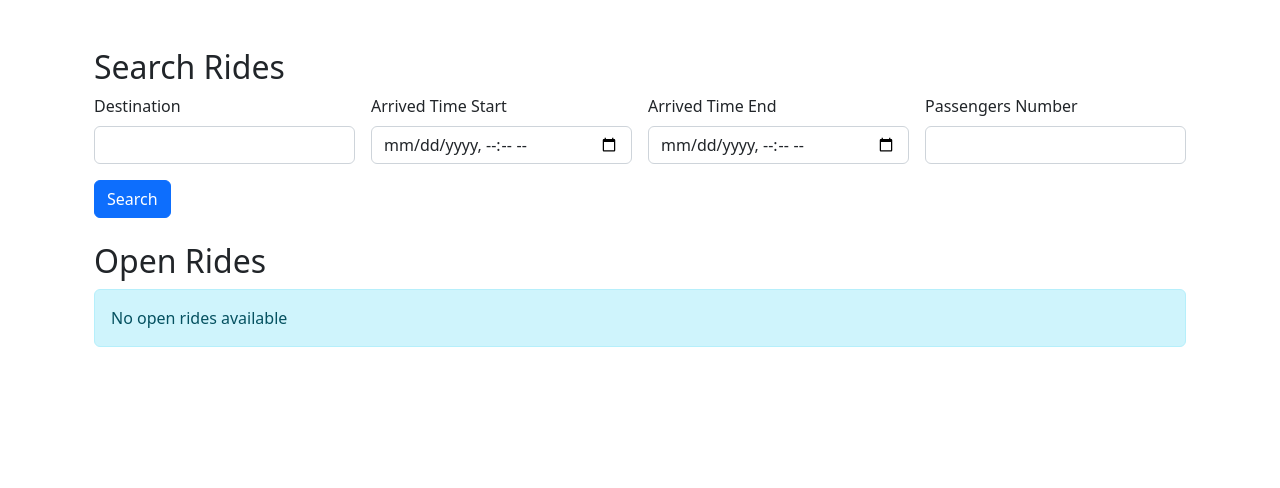
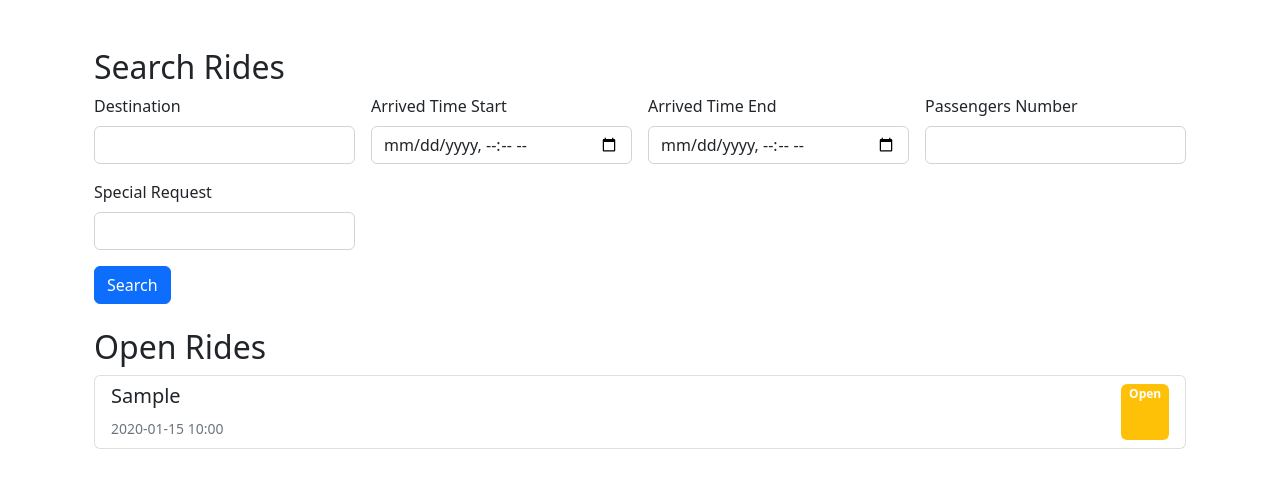
Before and after one commit to Zack890924/HW1_568, a Django app: page /rides/ride-list/ in a window 1280 px wide. Shown: the part 72-560 px from the top of the page. Run offline with Django 5.2, Linux system fonts and the light colour scheme; a user stored in the database is signed in; tables that the repository leaves empty hold one stand-in row (values such as "Sample post").

Commit message:
add special request search

```diff
--- a/web-app/rides/templates/rides/ride_list.html
+++ b/web-app/rides/templates/rides/ride_list.html
@@ -19,6 +19,10 @@
         <div class="col-md-3">
             <label for="passengers" class="form-label">Passengers Number</label>
             <input type="number" class="form-control" id="passengers" name="passengers" min="1" value="{{ passengers }}">
+        </div>
+        <div class="col-md-3">
+            <label for="special_request" class="form-label">Special Request</label>
+            <input type="text" class="form-control" id="special_request" name="special_request" value="{{ special_request }}">
         </div>
         <div class="col-12">
             <button type="submit" class="btn btn-primary">Search</button>
--- a/web-app/rides/views.py
+++ b/web-app/rides/views.py
@@ -36,15 +36,15 @@ class OpenRideListView(ListView):
         qs = qs.annotate(
             total_people=F('owner_passengers') + Coalesce(Sum('ride_share__passenger'), Value(0))
         )
-        # 过滤条件：如果 Ride 有司机，则要求 total_people <= driver__maxPassengers；
-        # 如果 Ride 没有司机，则暂时保留（后续根据当前用户类型再决定是否排除）
-        qs = qs.filter(
-            Q(driver__isnull=True) | Q(total_people__lte=F('driver__maxPassengers'))
-        )
-        # 根据当前用户的 is_driver 字段进行进一步过滤：
-        # 如果当前用户不是司机，则排除掉没有司机接单的 Ride（driver 为 NULL 的记录）
-        if not self.request.user.userprofile.is_driver:
-            qs = qs.filter(driver__isnull=False)
+        # # 如果 Ride 有司机，则要求 total_people <= driver__maxPassengers；
+        # # 如果 Ride 没有司机，则暂时保留（后续根据当前用户类型再决定是否排除）
+        # qs = qs.filter(
+        #     Q(driver__isnull=True) | Q(total_people__lte=F('driver__maxPassengers'))
+        # )
+        #
+        # # 如果当前用户不是司机，则排除掉没有司机接单的 Ride（driver 为 NULL 的记录）
+        # if not self.request.user.userprofile.is_driver:
+        #     qs = qs.filter(driver__isnull=False)
 
         # 获取 GET 请求中的搜索参数
         destination = self.request.GET.get('destination', '').strip()
@@ -70,16 +70,20 @@ class OpenRideListView(ListView):
             except ValueError:
                 pass
 
-        # 乘客数量搜索：剩余座位大于或等于用户输入的数量
-        passengers = self.request.GET.get('passengers', '').strip()
-        if passengers:
-            try:
-                passengers = int(passengers)
-                qs = qs.annotate(
-                    available_seats=F('driver__maxPassengers') - F('total_people')
-                ).filter(available_seats__gte=passengers)
-            except ValueError:
-                pass
+        special_request = self.request.GET.get('special_request', '').strip()
+        if special_request:
+            qs = qs.filter(special_request__exact=special_request)
+
+        # # 乘客数量搜索：剩余座位大于或等于用户输入的数量
+        # passengers = self.request.GET.get('passengers', '').strip()
+        # if passengers:
+        #     try:
+        #         passengers = int(passengers)
+        #         qs = qs.annotate(
+        #             available_seats=F('driver__maxPassengers') - F('total_people')
+        #         ).filter(available_seats__gte=passengers)
+        #     except ValueError:
+        #         pass
 
         return qs
 
@@ -90,6 +94,7 @@ class OpenRideListView(ListView):
         context['arrival_time_start'] = self.request.GET.get('arrival_time_start', '')
         context['arrival_time_end'] = self.request.GET.get('arrival_time_end', '')
         context['passengers'] = self.request.GET.get('passengers', '')
+        context['special_request'] = self.request.GET.get('special_request', '')
         return context
 
 
--- a/web-app/users/forms.py
+++ b/web-app/users/forms.py
@@ -82,8 +82,6 @@ class DriverProfileForm(forms.ModelForm):
     class Meta:
         model = DriverProfile
         fields = ['vehicleType', 'licensePlate', 'maxPassengers', 'special_info']
-        # To do
-        # special_info
 
         widgets = {
             'licensePlate': forms.TextInput(attrs={'class': 'form-control'}),
```
